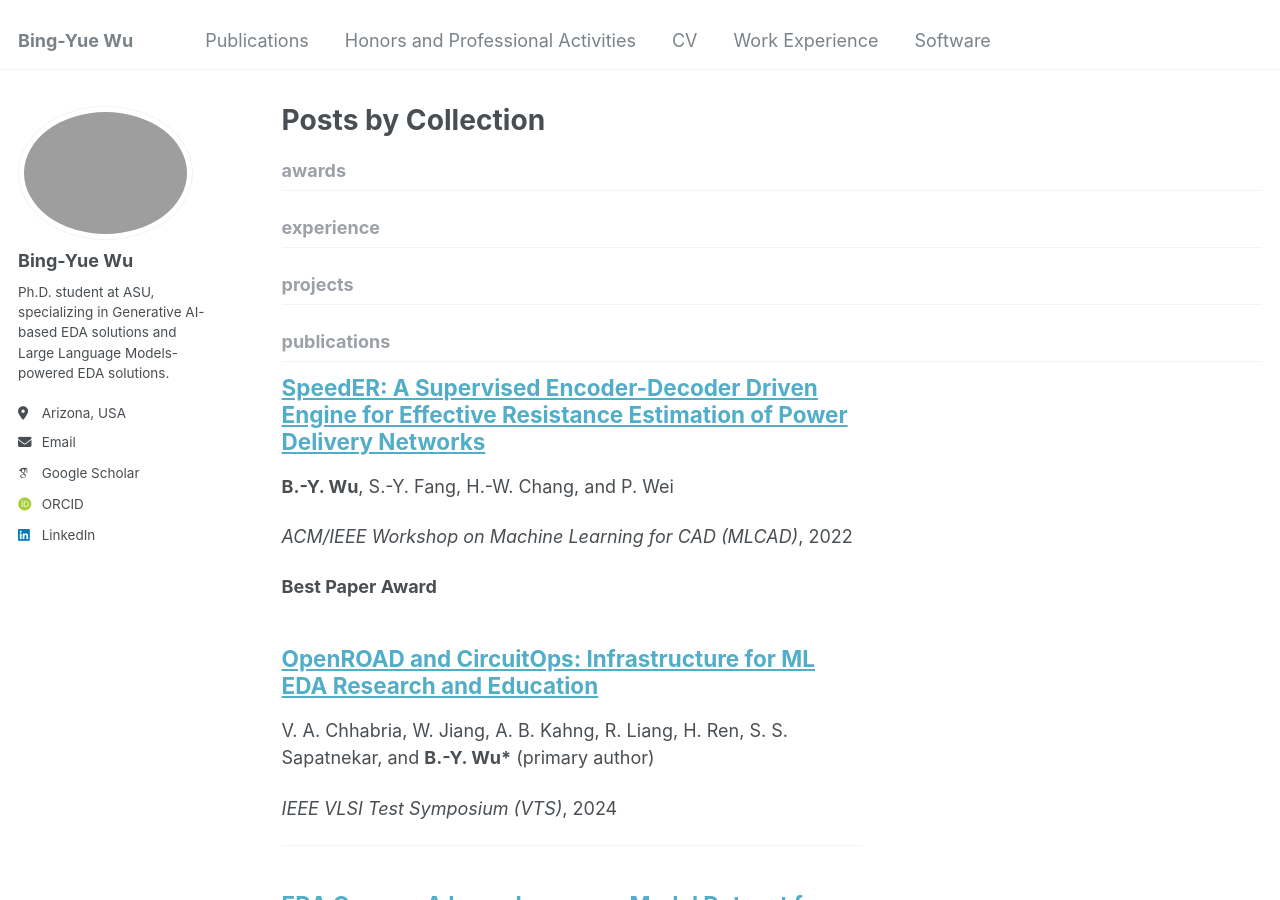
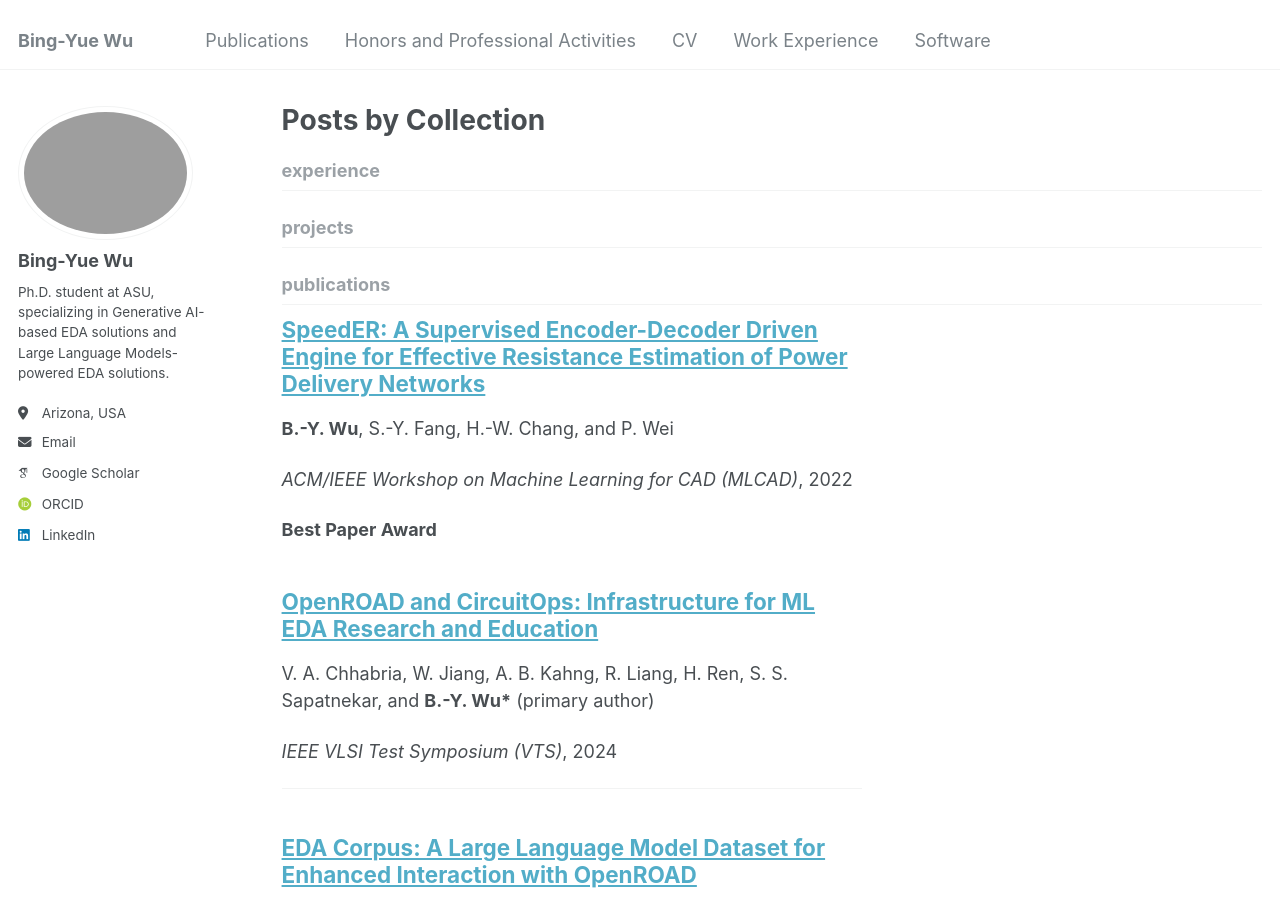
Before and after one commit to bingyuew/bingyuew.github.io, a Jekyll site: the page built from _pages/collection-archive.html, in a window 1280 px wide and 900 px high. Built offline with Jekyll 4.4.1, drawn with Linux system fonts in a browser that asks for light colours; some web fonts are replaced.

Commit message:
update about
Signed-off-by: 吳秉曜 <wubingyao@MacBook-bro.local>

```diff
--- a/_config.yml
+++ b/_config.yml
@@ -218,9 +218,9 @@ collections:
   publications:
     output: true
     permalink: /:collection/:path/
-  awards:
-    output: true
-    permalink: /:collection/:path/
+  #awards:
+  #  output: true
+  #  permalink: /:collection/:path/
   experience:
     output: true
     permalink: /:collection/:path/
@@ -284,7 +284,7 @@ defaults:
       path: ""
       type: talks
     values:
-      layout: talk
+      layout: single
       author_profile: true
       share: true
   # _experience
```
